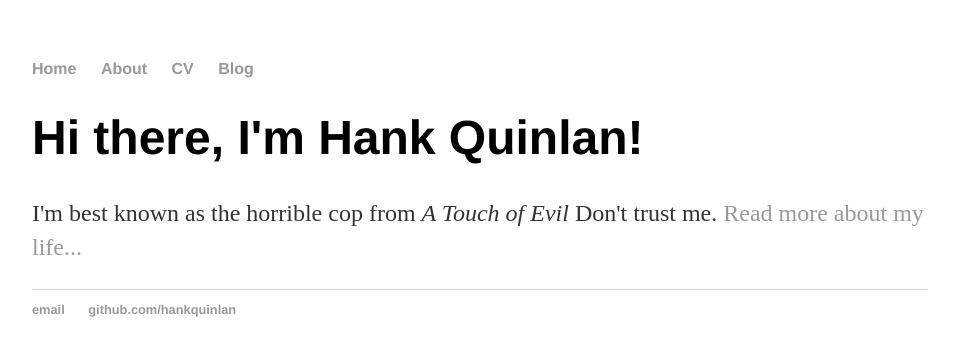
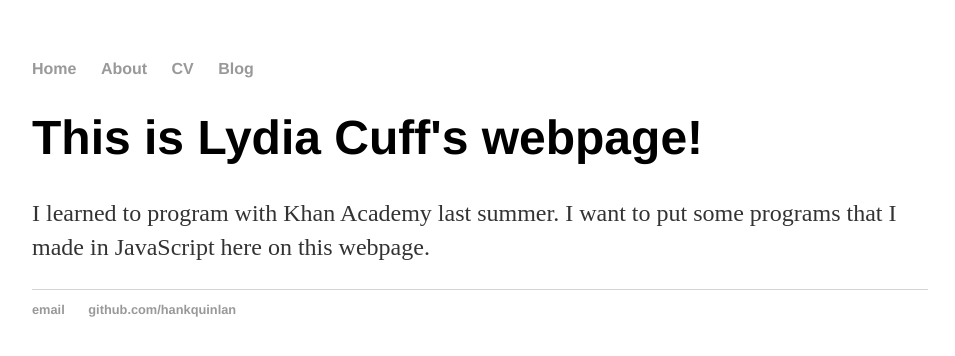
Before and after one commit to lydia-cuff/lydia-cuff.github.io, a Jekyll site: the page built from index.html, in a window 1280 px wide. Shown: the top 356 px of the page, without its empty margins (160-1115 px from the left). Built offline with Jekyll 4.4.1, drawn with Linux system fonts in a browser that asks for light colours.

Commit message:
Update index.html

```diff
--- a/index.html
+++ b/index.html
@@ -4,6 +4,6 @@ title: Hank Quinlan, Horrible Cop
 date:  2015-12-05
 ---
     		<div class="blurb">
-        		<h1>Hi there, I'm Hank Quinlan!</h1>
-				<p>I'm best known as the horrible cop from <em>A Touch of Evil</em> Don't trust me. <a href="/about">Read more about my life...</a></p>
+        		<h1>This is Lydia Cuff's webpage!</h1>
+				<p>I learned to program with Khan Academy last summer.  I want to put some programs that I made in JavaScript here on this webpage.</p>
     		</div><!-- /.blurb -->
```
